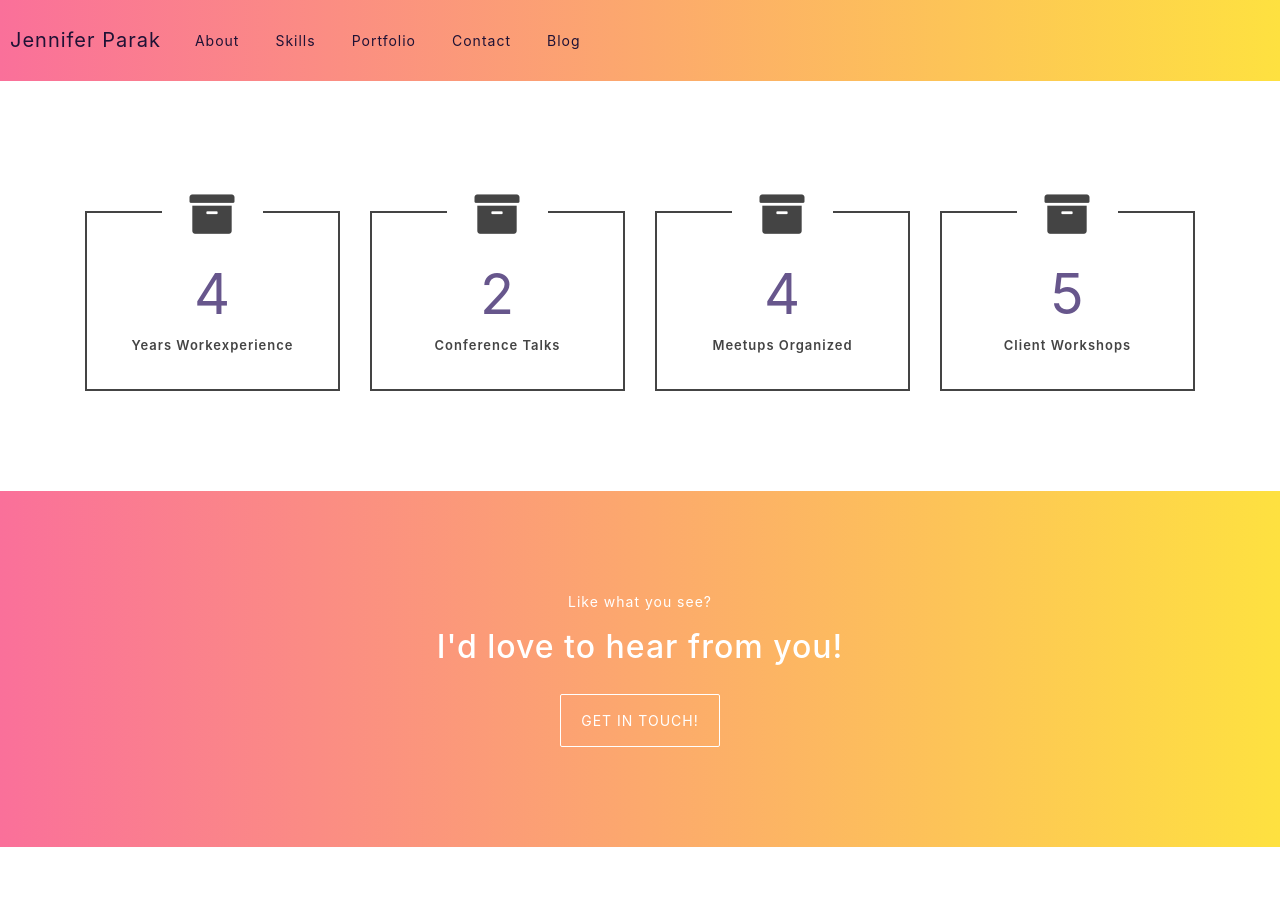
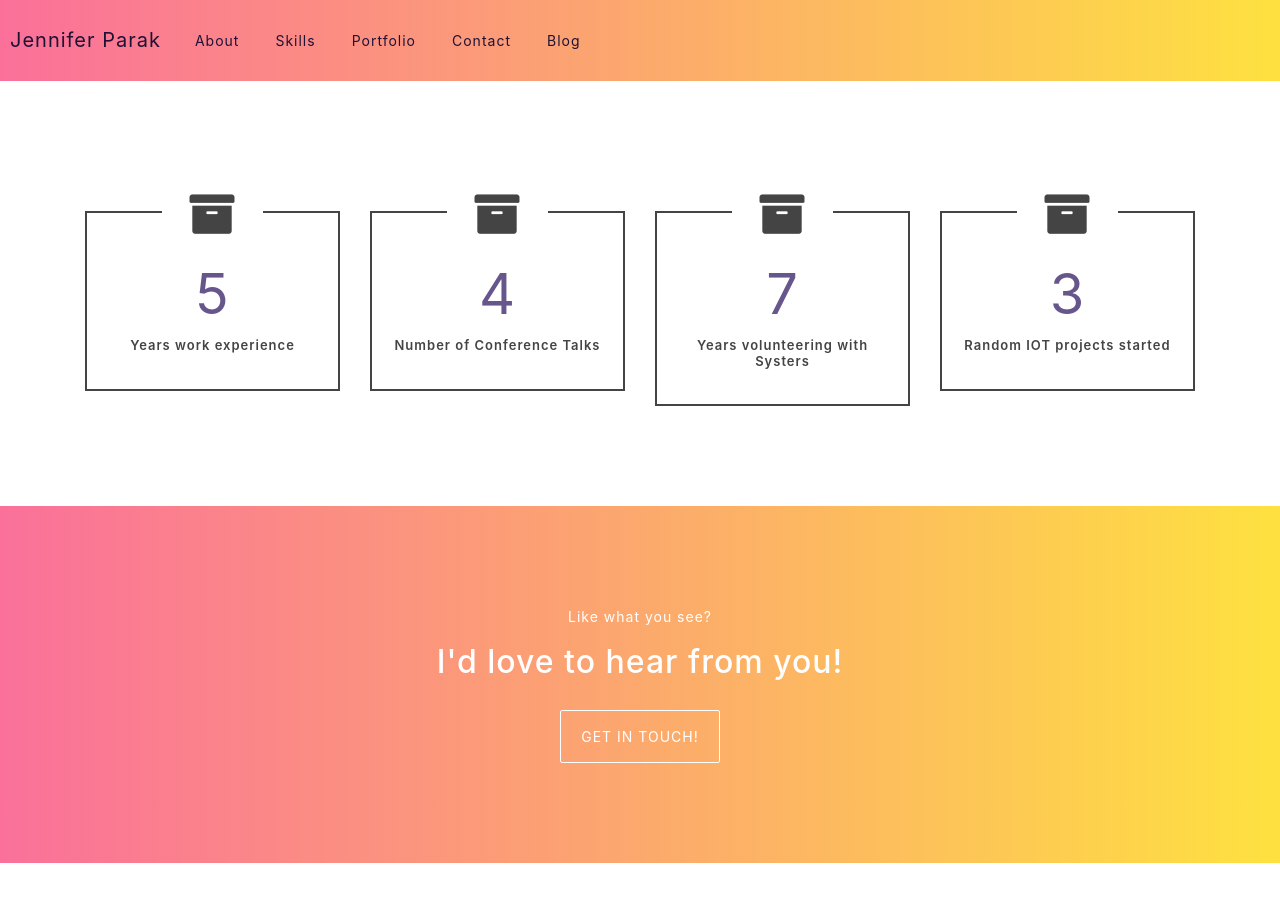
Before and after one commit to jenpaff/jennifer-codes_com, a Jekyll site: the page built from index.html, in a window 1280 px wide and 900 px high, scrolled down 1989 px. Built offline with Jekyll 4.4.1, drawn with Linux system fonts in a browser that asks for light colours; nearby versions of some CDN libraries; some of the changed text lies outside the part shown.

Commit message:
make header easier to consume, update stats

```diff
--- a/_includes/header.html
+++ b/_includes/header.html
@@ -1,11 +1,11 @@
 <header>
 
 	<div id="slides">
-		<div class="overlay"></div>
+		<div class="overlay"><div style="color: white;">Photo from unsplash</div></div>
 
 	<div class="slides-container">
 		  	<!-- or use e.g. pexels.com -->
-		    <img src="assets/img/jenny.png" alt="">
+		    <img src="assets/img/header.jpg" alt="">
 		    <img src="assets/img/jenny2.png" alt="">
 		    <img src="assets/img/jenny3.jpg" alt="">
 		</div>
@@ -16,7 +16,9 @@
 				<p class="sub typed"></p>
 			</div>
 		</div>
+
 	</div>
+
 
 	<nav id="navigation" class="navbar navbar-expand-lg">
 	  <a class="navbar-brand" href="#">Jennifer Parak</a>
--- a/_includes/stats.html
+++ b/_includes/stats.html
@@ -16,30 +16,8 @@
 							</div>
 
 							<div class="squareContent">
-								<h2 class="counter">4</h2>
-								<h3>Years Workexperience</h3>
-							</div>
-
-						</div>
-
-					</div>
-
-				</div>
-
-
-				<div class="col-md-3 col-sm-6">
-
-					<div class="squareItem">
-
-						<div class="squareInnerContainer">
-
-							<div class="squareIcon">
-								<i class="fa fa-archive"></i>
-							</div>
-
-							<div class="squareContent">
-								<h2 class="counter">2</h2>
-								<h3>Conference Talks</h3>
+								<h2 class="counter">5</h2>
+								<h3>Years work experience</h3>
 							</div>
 
 						</div>
@@ -61,7 +39,13 @@
 
 							<div class="squareContent">
 								<h2 class="counter">4</h2>
-								<h3>Meetups Organized</h3>
+								<h3>Number of Conference Talks</h3>
+								<!--
+								azure developer conference (Dez 2020)
+								N.O.W. IT (Jan 2021)
+								DevSum (May 2021)
+								Developer Week (July 2021)
+								-->
 							</div>
 
 						</div>
@@ -82,8 +66,30 @@
 							</div>
 
 							<div class="squareContent">
-								<h2 class="counter">5</h2>
-								<h3>Client Workshops</h3>
+								<h2 class="counter">7</h2>
+								<h3>Years volunteering with Systers</h3>
+							</div>
+
+						</div>
+
+					</div>
+
+				</div>
+
+
+				<div class="col-md-3 col-sm-6">
+
+					<div class="squareItem">
+
+						<div class="squareInnerContainer">
+
+							<div class="squareIcon">
+								<i class="fa fa-archive"></i>
+							</div>
+
+							<div class="squareContent">
+								<h2 class="counter">3</h2>
+								<h3>Random IOT projects started</h3>
 							</div>
 
 						</div>
--- a/assets/js/script.js
+++ b/assets/js/script.js
@@ -2,8 +2,8 @@
 
 	$('#slides').superslides({
 		animation: 'fade',
-		play: 5000,
-		pagination: false
+		// play: 5000,
+		pagination: true
 	});
 
 	var typed = new Typed(".typed", {
```
Also changed, not shown: Gemfile.lock, 1 other file.
